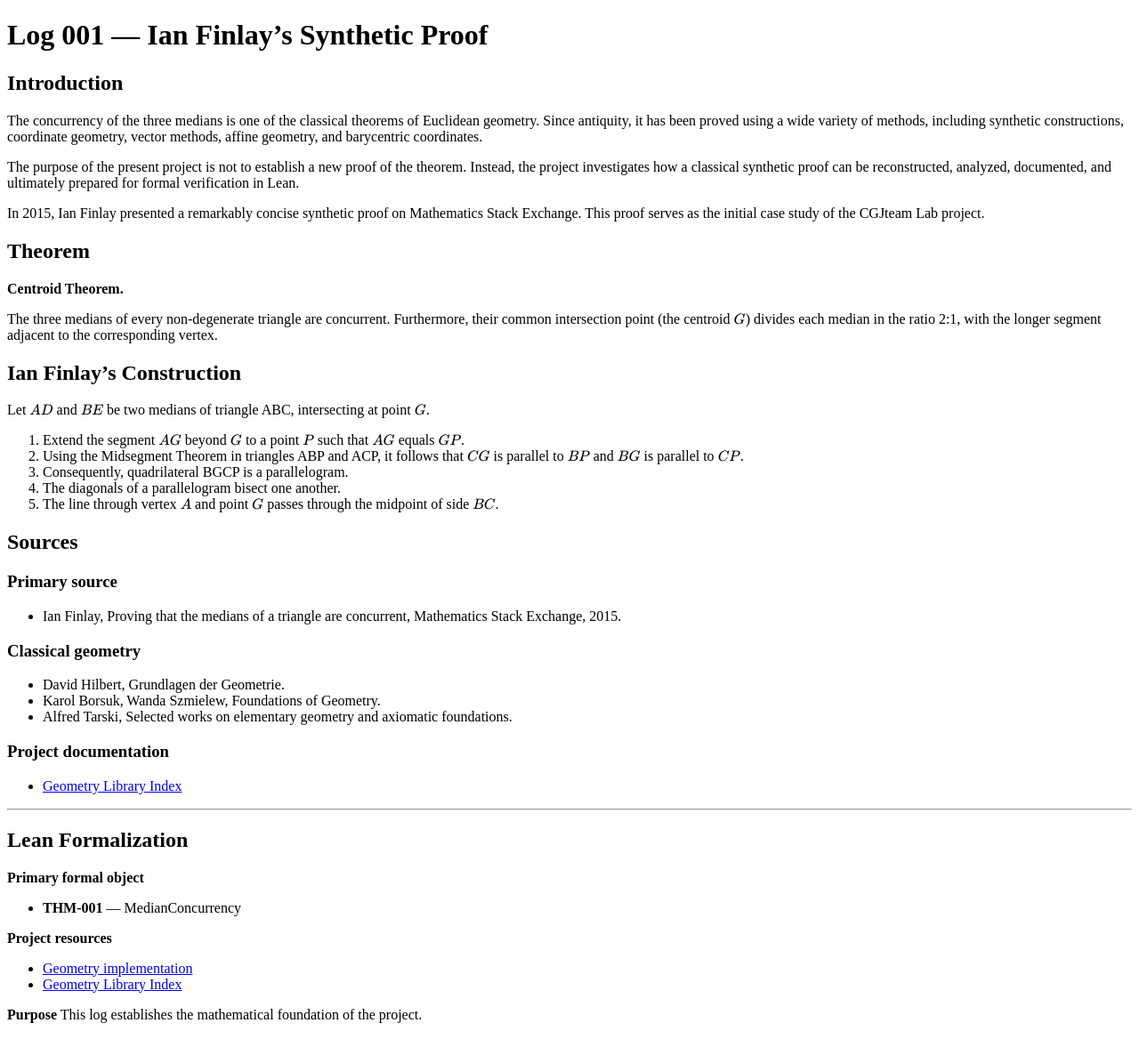
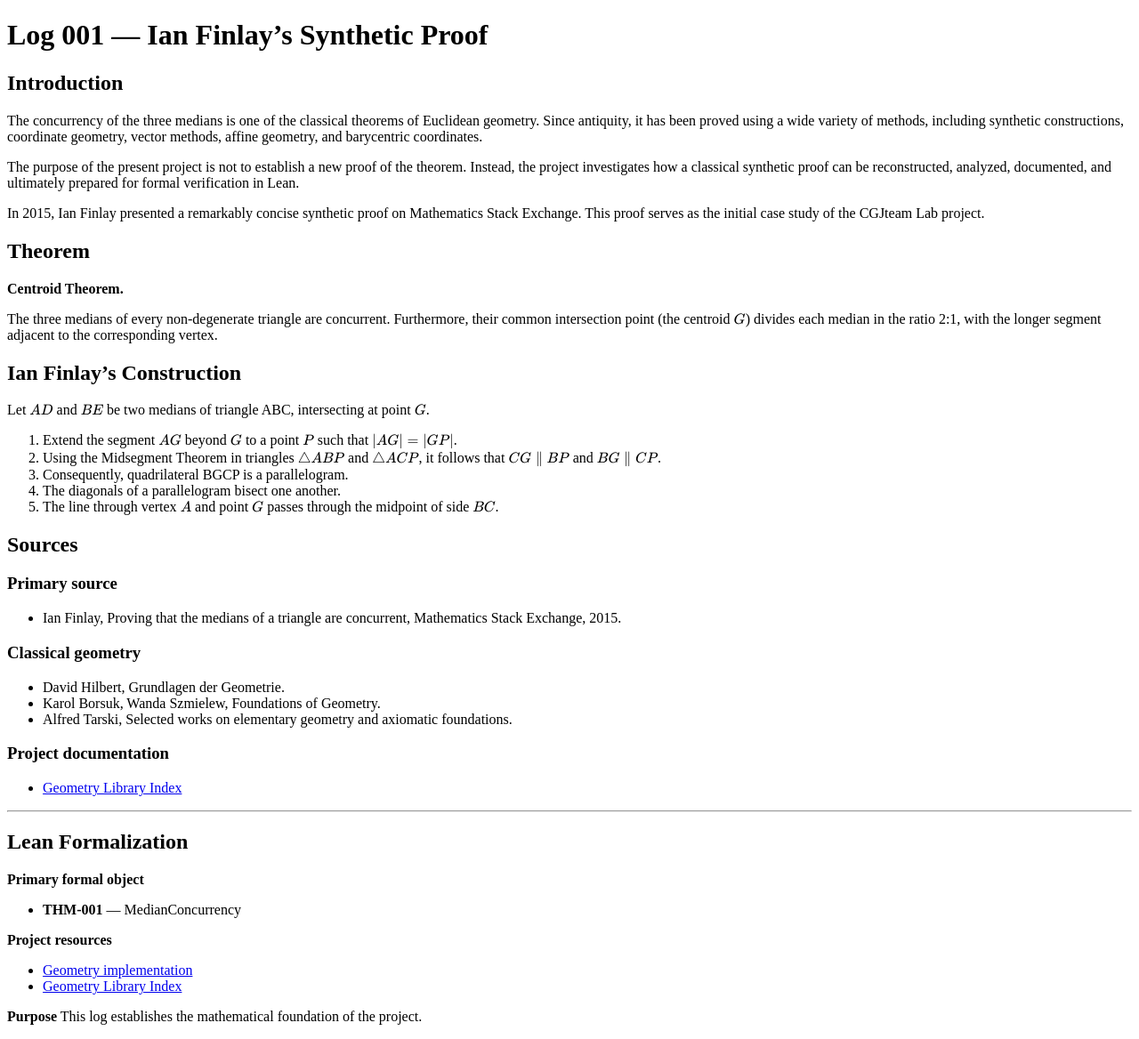
Before and after one commit to cgjteam/cgjteam.github.io, a Jekyll site: the page built from log-001.md, in a window 1280 px wide. Shown: the whole page at 89% size. Built offline with Jekyll 4.4.1, drawn with Linux system fonts in a browser that asks for light colours; comment, search, counter and statistics services are not loaded; our own code applies the rules of GitHub Pages for plain Markdown files.

Commit message:
Update log-001.md

```diff
--- a/log-001.md
+++ b/log-001.md
@@ -22,8 +22,8 @@ The three medians of every non-degenerate triangle are concurrent. Furthermore,
 
 Let $AD$ and $BE$ be two medians of triangle ABC, intersecting at point $G$.
 
-1. Extend the segment $AG$ beyond $G$ to a point $P$ such that $AG$ equals $GP$.
-2. Using the Midsegment Theorem in triangles ABP and ACP, it follows that $CG$ is parallel to $BP$ and $BG$ is parallel to $CP$.
+1. Extend the segment $AG$ beyond $G$ to a point $P$ such that $\vert AG \vert = \vert GP \vert$.
+2. Using the Midsegment Theorem in triangles $\triangle ABP$ and $\triangle ACP$, it follows that $CG \parallel BP$ and $BG \parallel CP$.
 3. Consequently, quadrilateral BGCP is a parallelogram.
 4. The diagonals of a parallelogram bisect one another.
 5. The line through vertex $A$ and point $G$ passes through the midpoint of side $BC$.
```
